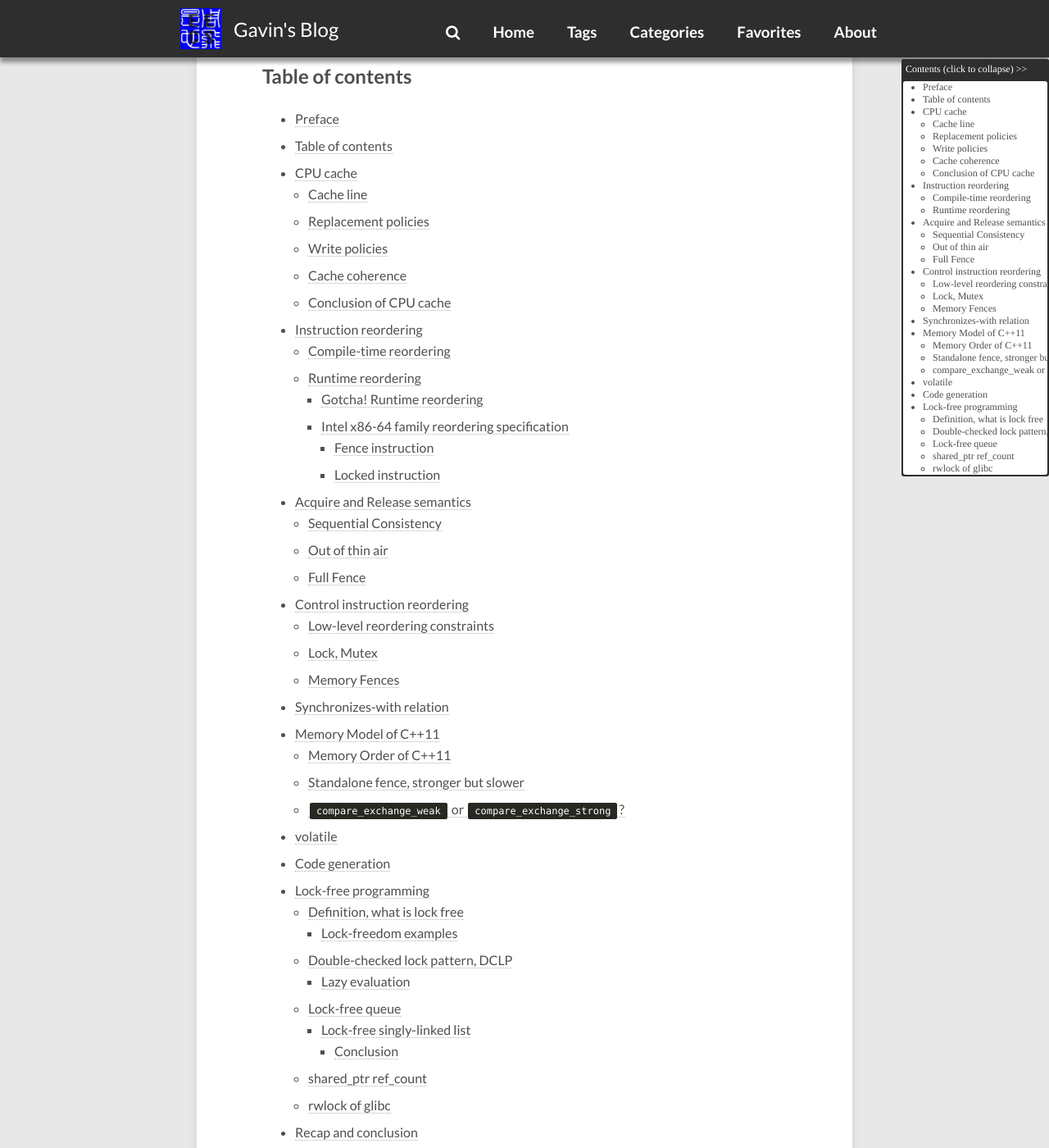
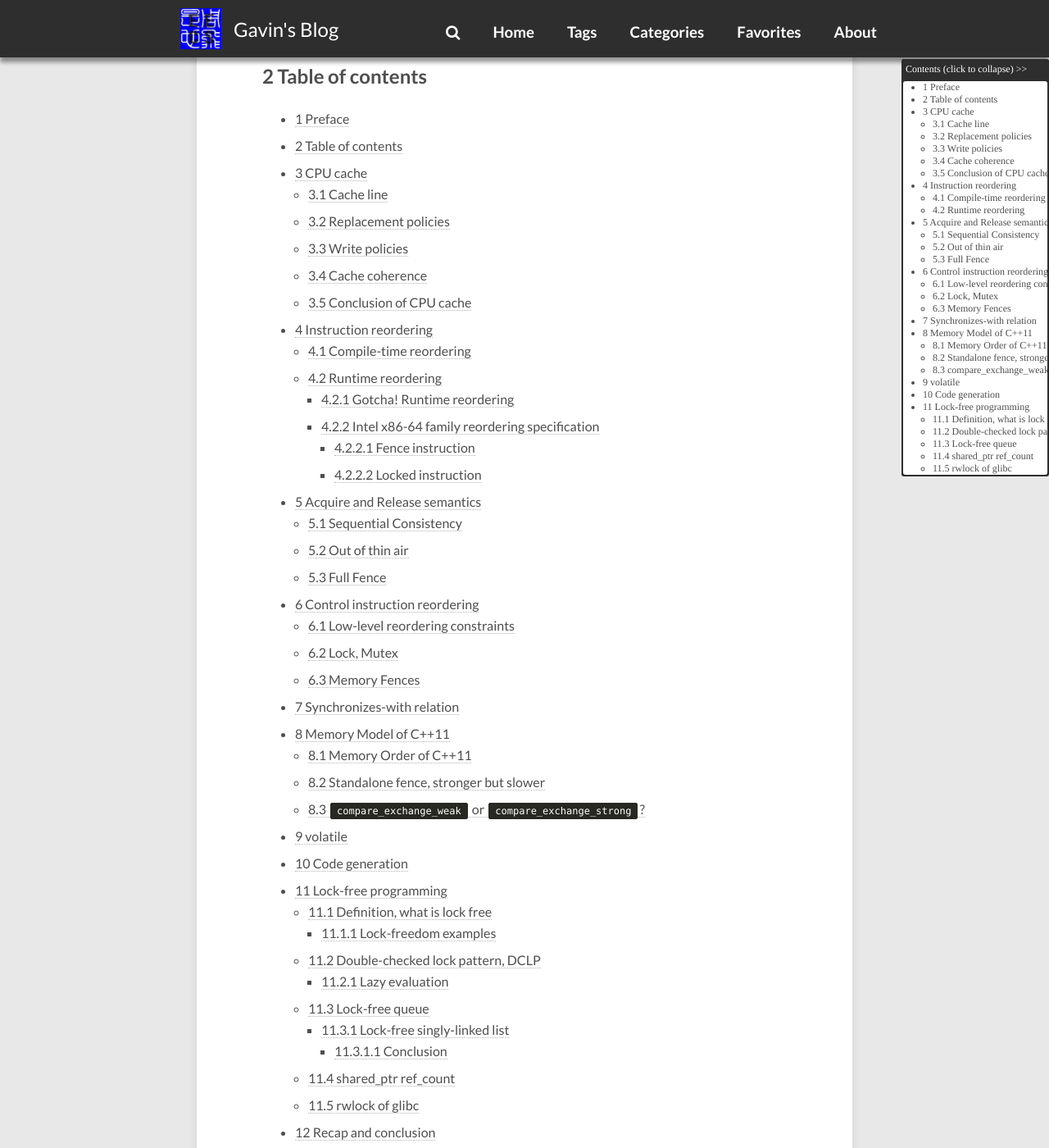
Before and after one commit to gavinchou/gavinchou.github.io, a Jekyll site: the page built from _posts/2019-05-01-memory-ordering.md, in a window 1280 px wide and 1400 px high, scrolled down 884 px. Shown: the whole window at 82% size. Built offline with Jekyll 4.4.1, drawn with Linux system fonts in a browser that asks for light colours; comment, search, counter and statistics services are not loaded; some of the changed text lies outside the part shown.

Commit message:
Add section number in 2 posts

````diff
--- a/_posts/2019-05-01-memory-ordering.md
+++ b/_posts/2019-05-01-memory-ordering.md
@@ -6,7 +6,7 @@ categories: summary c++
 tags: C++ C++11 memory-order lock-free atomic
 ---
 
-## Preface
+## 1 Preface
 
 Memory ordering describes the order of accesses to computer memory by a CPU. The
 term can refer either to the memory ordering generated by the compiler during
@@ -27,7 +27,7 @@ This post covers the following questions
 
 -----
 
-## Table of contents
+## 2 Table of contents
 
 * This will become a table of contents (this text will be scraped).
 {:toc}
@@ -35,7 +35,7 @@ This post covers the following questions
 -----
 
 <a name="CPU cache"/>
-## CPU cache
+## 3 CPU cache
 
 > A CPU cache is a hardware cache used by the central processing unit (CPU) of a
 > computer to reduce the average cost (time or energy) to access data from the
@@ -63,7 +63,7 @@ This post covers the following questions
 5. 这里没说Intel的[hyper threading技术](https://en.wikipedia.org/wiki/Hyper-threading)
 	 就是一个物理核上有俩逻辑核, 跟本文没关系不描述了
 
-### Cache line
+### 3.1 Cache line
 
 > Data is transferred between memory and cache in blocks of fixed size, called
 > cache lines or cache blocks. When a cache line is copied from memory into the
@@ -115,7 +115,7 @@ cache line的实现是比较有意思的, 如上所述, 这里都是硬件电路
 法直接用数字逻辑电路(FPGA等)来实现一个类似这样的cache, [这里](https://github.com/ronak66/Direct-Mapped-Cache)
 是github上开源的一个"direct mapped cache"verilog的实现, 感兴趣可以作为延伸阅读.
 
-### Replacement policies
+### 3.2 Replacement policies
 
 > To make room for the new entry on a cache miss, the cache may have to evict
 > one of the existing entries. The heuristic it uses to choose the entry to
@@ -135,7 +135,7 @@ cache line的实现是比较有意思的, 如上所述, 这里都是硬件电路
 , 需要在后续有新 的内存要进到cache line按需将之前的一些cache line替换掉, 常用的
 替换方法有LRU等.
 
-### Write policies
+### 3.3 Write policies
 
 > If data is written to the cache, at some point it must also be written to main
 > memory; the timing of this write is known as the write policy. In a
@@ -157,7 +157,7 @@ cache line的实现是比较有意思的, 如上所述, 这里都是硬件电路
 方法比如`write-back`, `copy-back`, 选个合适的时机(比如说cache line淘汰, 有新的
 read等)"异步"将数据写回内存. 具体的各个厂商实现也有将上述写回内存策略混合使用的.
 
-### Cache coherence
+### 3.4 Cache coherence
 
 Cache coherence is the uniformity of shared resource data that ends up stored in
 multiple local caches. When clients in a system maintain caches of a common
@@ -189,14 +189,14 @@ cache line的值都能达到一致的状态, 这个有点类似于分布式中
 这个东西很难, 但是看起来这两个问题对Intel来说很轻松就做到了?
 这是一个专家对以上问题的[解答](#how intel cache coherence works)
 
-### Conclusion of CPU cache
+### 3.5 Conclusion of CPU cache
 
 CPU cache加快了执行的速度, 但是也引入了额外的使用问题, CPU cache本身的实现逻辑就
 很复杂, 即使实现了cache coherence, 只要有cache 的存在在多个核共同工作的环境下还
 是会有各个核对内存可见性的问题, 再加上编译器和CPU的优化, 问题就显得更加复杂了,
 我们使用高级语言所写的程序到真正执行的时候也许已经不是我们想象的那样了.
 
-## Instruction reordering
+## 4 Instruction reordering
 
 在说memory order/barrier/fence之前, 我们需要知道一个概念就是instruction
 reordering(指令重排), 指令重排主要有两种, 一种是compiler在compile-time产生的指令
@@ -259,7 +259,7 @@ thread 1
 order/barrier/fence. 这里提到3个词memory order, memory barrier, memory fence, 其
 实本质上说的都是一个问题(内存可见性), 后文就不做区分了.
 
-### Compile-time reordering
+### 4.1 Compile-time reordering
 
 接下来具体观察一下compile-time reordering
 
@@ -333,7 +333,7 @@ Herb Sutter在这个talk([atomic Weapons 2 of 2](#Herb Sutter - atomic Weapons))
 化方向, 也许可以通过学习gcc, clang等编译器来进行进一步了解, 如果有读者有相应的资
 料可以share 一下.
 
-### Runtime reordering
+### 4.2 Runtime reordering
 
 不同的CPU架构(厂商)runtime reordering的策略也不一样, 这里涉及另外一个topic, 就是
 CPU的hardware memory model, 这个[文章](#hardware memory models)有比较详细的介绍,
@@ -367,7 +367,7 @@ I will talk about this [later](#acquire and release semantics)).
 
 -----
 
-#### Gotcha! Runtime reordering
+#### 4.2.1 Gotcha! Runtime reordering
 
 接下来我们需要证明一下runtime reordering是真实存在的, 我们要清楚一个事实:
 runtime reordering比较难捕获, 毕竟不能直接静态分析, 一定要实际运行, 而运行期间还
@@ -550,7 +550,7 @@ gotcha! 5516 reorders detected after 580264 iterations
 -----
 
 <a name="Intel x86-64 family reordering specification"/>
-#### Intel x86-64 family reordering specification
+#### 4.2.2 Intel x86-64 family reordering specification
 
 **This section first introduces what kind of runtime reordering is allowed and
 what is not, and then introduce some critical for core/cache synchronization.**
@@ -638,7 +638,7 @@ r1 = 0 and r2 = 0 is allowed
 <a name="code 6"/>
 code 6. case that CPU may reorder the instructions
 
-##### Fence instruction
+##### 4.2.2.1 Fence instruction
 
 The SFENCE, LFENCE, and MFENCE instructions provide a performance-efficient way
 of ensuring load and store memory ordering between routines that produce
@@ -674,7 +674,7 @@ The above code has introduce a full memory fence, which is relative heavy
 operation, of [code 6](#code 6),
 
 
-##### Locked instruction
+##### 4.2.2.2 Locked instruction
 
 Locked instructions will lock the bus and synchronize all the caches of CPU,
 
@@ -703,7 +703,7 @@ are guaranteed.
 -----
 
 <a name="acquire and release semantics"/>
-## Acquire and Release semantics
+## 5 Acquire and Release semantics
 
 先总结什么是Acquire and Release semantics:
 * acquire semantics, 硬件层面就是保证在此之后的所有指令在执行的时候都不能重排到这
@@ -778,7 +778,7 @@ reordering和runtime reordering.
 -----
 
 <a name="Sequential Consistency"/>
-### Sequential Consistency
+### 5.1 Sequential Consistency
 
 说到`Acquire and Release semantics`, 就需要提一下"Sequential Consistency"
 (顺序一致)这个概念, 这个概念是Lamport大神在1979年发明的, 一般在分布式系统里用的比较多,
@@ -900,7 +900,7 @@ x = 1;        y = 1;        if (x==1 && y==0)        if (y==1 && x==0)
 ```
 It must be impossible to print both messages – wouldn’t be SC.
 
-### Out of thin air
+### 5.2 Out of thin air
 
 如果编译器对我们编译出来的代码进行了一些(指令重排的)优化, 这些优化并不影响其在单
 线程执行的结果, 但是如果编译器不遵循一定的memory model, 那么很有可能会编译出在多
@@ -941,7 +941,7 @@ v = 10010;
 `Acquire and Release semantics`可以控制单线程内部的顺序, 通过配对使用, 可以使
 线程间构成[synchronizes-with](#corss ref here)
 
-### Full Fence
+### 5.3 Full Fence
 
 A full fence is a bidirectional restriction fence which has both acquire and
 relese semantics.
@@ -952,13 +952,13 @@ Nothing goes up and nothing goes down.
 
 -----
 
-## Control instruction reordering
+## 6 Control instruction reordering
 
 编译器和CPU在背地里做了一些"勾当", 目的都是优化, 如果我们不知道他们做了什么, 很
 可能会写出有bug的代码, 类似[这个例子](#code 1)所示, 所以在多线程的系统/环境中,
 我们需要了解并且掌控程序的reordering.
 
-### Low-level reordering constraints
+### 6.1 Low-level reordering constraints
 在[code 4](#code 4)中我们在c++代码中插入了一条汇编语句
 
 ```c++
@@ -1003,7 +1003,7 @@ void bar() {                            |      mov     DWORD PTR a[rip], eax
 <a name="code 9"/>
 code 9. constrains reordering with low-level fence instruction
 
-### Lock, Mutex
+### 6.2 Lock, Mutex
 
 Locks/Mutexes are a system level mechanism that ensures there is only one thread
 run at a time, which "perfectly" prevent concurrency and data races.
@@ -1061,7 +1061,7 @@ Briefly speaking, lock -- acquire semantics, unlock -- release semantics.
                  // past this unlock(), release semantics
 ```
 
-### Memory Fences
+### 6.3 Memory Fences
 
 Memory Fence和Memory Barrier其实是同个意思, 中文翻译应该都叫内存屏障
 (叫内存栅栏好像有点不那么顺口:smirk:), 只是英文叫法不一样,
@@ -1078,7 +1078,7 @@ Memory Fence和Memory Barrier其实是同个意思, 中文翻译应该都叫内
 .
 
 <a name="synchronizes-with relation"/>
-## Synchronizes-with relation
+## 7 Synchronizes-with relation
 
 The following concepts are used to describe sequence of each operation in
 multi-thread environment, we just need to know that:
@@ -1097,7 +1097,7 @@ Michael Wong's slides shows the idea of sequenced-before + memory-ordering to
 implement happens-before and synchronizes-with.
 
 <a name="memory model of c++11"/>
-## Memory Model of C++11
+## 8 Memory Model of C++11
 
 What is software memory model:
 
@@ -1116,7 +1116,7 @@ The default memory model is [sequentially consistent](#Sequential Consistency),
 and the memory order is a very important, may be the most important, part of C++
 memory model.
 
-### Memory Order of C++11
+### 8.1 Memory Order of C++11
 
 The [C++ standard](#N3337) says that (namespace `std` is omitted here):
 
@@ -1259,7 +1259,7 @@ you don't fully understand the consequences by replacing `acquire` with
 
 -----
 
-### Standalone fence, stronger but slower
+### 8.2 Standalone fence, stronger but slower
 
 Standalone fence is described in section 29.8 of [working draft](#n3337).
 
@@ -1358,7 +1358,7 @@ performance pessimization.
 
 -----
 
-### `compare_exchange_weak` or `compare_exchange_strong`?
+### 8.3 `compare_exchange_weak` or `compare_exchange_strong`?
 
 Sometimes it maybe confusing that which one to use for CAS,
 `compare_exchange_weak` or `compare_exchange_strong`, for cpp users, as always
@@ -1380,7 +1380,7 @@ Here is my conclusion on this question:
 		if (compare_exchange_strong(:::)) { ::: }
 		```
 
-## volatile
+## 9 volatile
 
 `volatile` in C++ is only a compile-time keyword which prevents the compiler
 reordering the specified (such as redundant read), that a hint only,
@@ -1406,7 +1406,7 @@ And also, note that
 * C++ `std::atomic` default memory order is sequential-consistency we can weaken
 	that, but I didn't find out how to do that with `volatile` in .NET or Java.
 
-## Code generation
+## 10 Code generation
 
 This section introduces the code generation that implements C++ memory model on
 different types of processors.
@@ -1519,7 +1519,7 @@ doing optimization.
 
 -----
 
-## Lock-free programming
+## 11 Lock-free programming
 
 Definition, examples of lock-free programming, and usage of atomics and memory
 ordering for lock-free.
@@ -1531,7 +1531,7 @@ In my point of view, **it's the key factor to ensure your lock-free program is
 correct iff what you operate is what you want to operate, even if it keeps
 changing all the time**
 
-### Definition, what is lock free
+### 11.1 Definition, what is lock free
 
 Strengths of lock-freedom
 
@@ -1583,7 +1583,7 @@ A method is obstruction-free if, from any point after which it executes in
 isolation, it finishes in a finite number of steps (method call executes in
 isolation if no other threads take steps).
 
-#### Lock-freedom examples
+#### 11.1.1 Lock-freedom examples
 
 This is a piece of code that is lock-free but not wait-free.
 
@@ -1620,7 +1620,7 @@ void slist<T>::push_front(const T& t) {
 }
 ```
 
-### Double-checked lock pattern, DCLP
+### 11.2 Double-checked lock pattern, DCLP
 
 GOF's singleton pattern, lazy evaluation
 
@@ -1699,7 +1699,7 @@ Singleton* Singleton::get_instance() {
 }
 ```
 
-#### Lazy evaluation
+#### 11.2.1 Lazy evaluation
 
 The right way for lazy evaluation, using `std::call_once`
 
@@ -1713,14 +1713,14 @@ Singleton* Singleton::get_instance() {
 
 -----
 
-### Lock-free queue
+### 11.3 Lock-free queue
 
 "Brute-force" lock-free singly-linked list, no pop.
 
 Fixed size vector with atomic cursor and semaphore, one-to-many
 producer-consumer pattern.
 
-#### Lock-free singly-linked list
+#### 11.3.1 Lock-free singly-linked list
 
 ```c++
 template <typename T>
@@ -1932,7 +1932,7 @@ void test_big_struct_lock_free2() {   |         lea     rdx, [rsp+32]
 // BigStruct16 is lock free
 ```
 
-##### Conclusion
+##### 11.3.1.1 Conclusion
 
 To make this list pop single element is not that easy, to get rid of ABA, we may
 also first pop all the elements at once?
@@ -1951,7 +1951,7 @@ yet?)
 
 -----
 
-### shared_ptr ref_count
+### 11.4 shared_ptr ref_count
 
 Bug mentioned by Herb in his talk [atomic weapons](https://youtu.be/KeLBd2EJLOU?t=4800).
 
@@ -2139,14 +2139,14 @@ store ref_cnt           synchronizes-with
                                       |        store ref_cnt
                                       |        "release fence"
 if (ref_cnt == 0) {                   |        if (ref_cnt == 0) {
-  // branck not taken                 |          delete control_block_ptr; // B
+  // branch not taken                 |          delete control_block_ptr; // B
 }                                     |        }
 ```
 
 Note: Putting the term "release fence" and "acquire fence" in double quote is to
 distinguish with the standalone fence in C++11.
 
-### rwlock of glibc
+### 11.5 rwlock of glibc
 
 From version 2.28 on, rwlock in glibc is implemented with lock-free technique,
 which may be faster than shared lock provided by C++ standard lib (since c++14),
@@ -2162,7 +2162,7 @@ glibc 2.28 release <https://www.sourceware.org/ml/libc-alpha/2018-08/msg00003.ht
 
 -----
 
-## Recap and conclusion
+## 12 Recap and conclusion
 
 This post first introduces the hardware architecture cache and cache line, which
 may introduce OoO, and then discus about runtime and compile-time reordering
@@ -2188,9 +2188,9 @@ Finally,
 
 -----
 
-## Useful resources
-
-### Static materials
+## 13 Useful resources
+
+### 13.1 Static materials
 > [an-introduction-to-lock-free-programming](http://preshing.com/20120612/an-introduction-to-lock-free-programming)
 > [memory-ordering-at-compile-time](http://preshing.com/20120625/memory-ordering-at-compile-time)
 > [memory-barriers-are-like-source-control-operations](http://preshing.com/20120710/memory-barriers-are-like-source-control-operations)
@@ -2291,7 +2291,7 @@ Learn from others! This lock-free lib is written in C, may lack of portibility.
 
 > [linus store buffer](https://yarchive.net/comp/linux/store_buffer.html)
 
-### Videos and talks
+### 13.2 Videos and talks
 > [CppCon 2014: Herb Sutter "Lock-Free Programming" 1/2](https://youtu.be/c1gO9aB9nbs)
 > [CppCon 2014: Herb Sutter "Lock-Free Programming" 2/2](https://youtu.be/CmxkPChOcvw)
 
--- a/_posts/2019-08-16-clock-and-timestamp.md
+++ b/_posts/2019-08-16-clock-and-timestamp.md
@@ -1,8 +1,8 @@
 
-## Preface
+## 1 Preface
 TBD
 
-## Why do we need clock/timestamp in (distributed) DBMS?
+## 2 Why do we need clock/timestamp in (distributed) DBMS?
 
 为什么需要时钟 -> 因为需要mvcc -> 为什么需要mvcc -> 因为事务需要锁, 需要解决事务冲突冲突
 
@@ -11,7 +11,7 @@ TBD
 节点2可能读不到).
 
 
-## Terminology
+## 3 Terminology
 <!-- more -->
 
 item    | meaning                      | note
@@ -28,7 +28,7 @@ PT/pt   | physical/machine time        |
 NTP     | network time protocol        |
 QPS     | timestamp query per second   |
 
-## Timestamp Oracle Service
+## 4 Timestamp Oracle Service
 
 Timestamp Oracle Service (TOS), this name was introduced in [Google's percolator](#percolator),
 is a centralized service, it is responsible for generating timestamps for the
@@ -44,7 +44,7 @@ disadvantages, because it's centralized:
 
 <img src="" width="500"/>
 
-## True Time
+## 5 True Time
 
 > TrueTime is a global synchronized clock with bounded non-zero error: it
 > returns a time interval that is guaranteed to contain the clock’s actual time
@@ -70,7 +70,7 @@ Method        | Returns
 它能保证的是取到的时间误差是有限, 并且可以衡量的(这就有点像ntp了, 但是ntp的误差
 比这个大很多, 对于跨全球来说)
 
-## NTP
+## 6 NTP
 
 NTP(network time protocol) 最早由[D. Mills在1981年提出](#ntp version0),
 之后成为计算机时间同步的重要协议.
@@ -146,7 +146,7 @@ how about windows? 我现在手上没有windows...
 在[David L. Mills的论文](#ntp history)中还描述说到, 在21世纪初已经能做到纳秒级别
 的时间同步精度. 时间同步的精度应该不是大问题.
 
-## Logical Clocks and Vector Clocks
+## 7 Logical Clocks and Vector Clocks
 
 Logical Clocks (Lamport Clocks, LC) and Vector Clocks (Vector Time, VC), 本质上都是
 logical clocks, vector clock扩展了logical clocks,
@@ -194,7 +194,7 @@ LC/VC有比较明显的缺点:
 * 不能体现出事件物理时间上的差距, 如果需要知道比如"3天前"的事件, 逻辑时钟就没法
 	做到这个
 
-## Hybrid Logical Clock
+## 8 Hybrid Logical Clock
 
 HLC 综合了物理时间, 基于NTP不需要额外的硬件, 同时加上了一部分逻辑时钟, 所以称之
 为hybrid, HLC算法 克服了LC VC的一些缺点, 使得clock具有物理时间的特性, 同时也能解
@@ -295,7 +295,7 @@ incremented by at least $$d$$, where $$d$$ is a given parameter.
 Theorem 1, 2 and 3 imply the monotonicity of HLC.
 Corollary 1, 3 and 4 show that $$|l - pt|$$ and $$c$$ are bounded.
 
-### HLC offset
+### 8.1 HLC offset
 
 逻辑部分总共16位, 当所有节点机器物理时间一致时, 单机上同个物理时间点的HLC能提供
 65535个timestamp, 物理时间单位是毫秒, 大概每秒能取6千万个timestamp.
@@ -362,7 +362,7 @@ timestamp的个数.
 另外, 值得注意的是, 这里是**单机**的性能, 如果请求只是从$$pt$$超前的机器上发到其他
 机器上, 不会有这个所谓的性能问题.
 
-### Recovery
+### 8.2 Recovery
 
 HLC 中有一条比较重要的[性质](#Theorem 2), 这个按照HLC算法的描述其实是显而易见的.
 
@@ -385,7 +385,7 @@ pt <= l
 持久化下来的timestamp小于启动后的hlc时钟, 那么最好是宕机之后等待一小段时间, 比
 如1秒再启动进程.
 
-### Implementation
+### 8.3 Implementation
 
 HLC的实现比较简单, github有一个现成的实现
 
@@ -414,13 +414,13 @@ cockroach/pkg/util/hlc/hlc.go
 	第2种处理方式比较可取, 也有理论验证, 如果有异常了 应该就是ntp时间同步出问题了,
 	就应该当做异常情况处理.
 
-### Application
+### 8.4 Application
 TBD
 
-## Conclusion
+## 9 Conclusion
 TBD
 
-## Reference
+## 10 Reference
 
 <a name="ntp"/>
 [ntp wikipedia](https://en.wikipedia.org/wiki/Network_Time_Protocol)
````
Also changed, not shown: other parts of _posts/2019-05-01-memory-ordering.md (+3 -3 lines), other parts of _posts/2019-08-16-clock-and-timestamp.md (+1 -1 lines).
